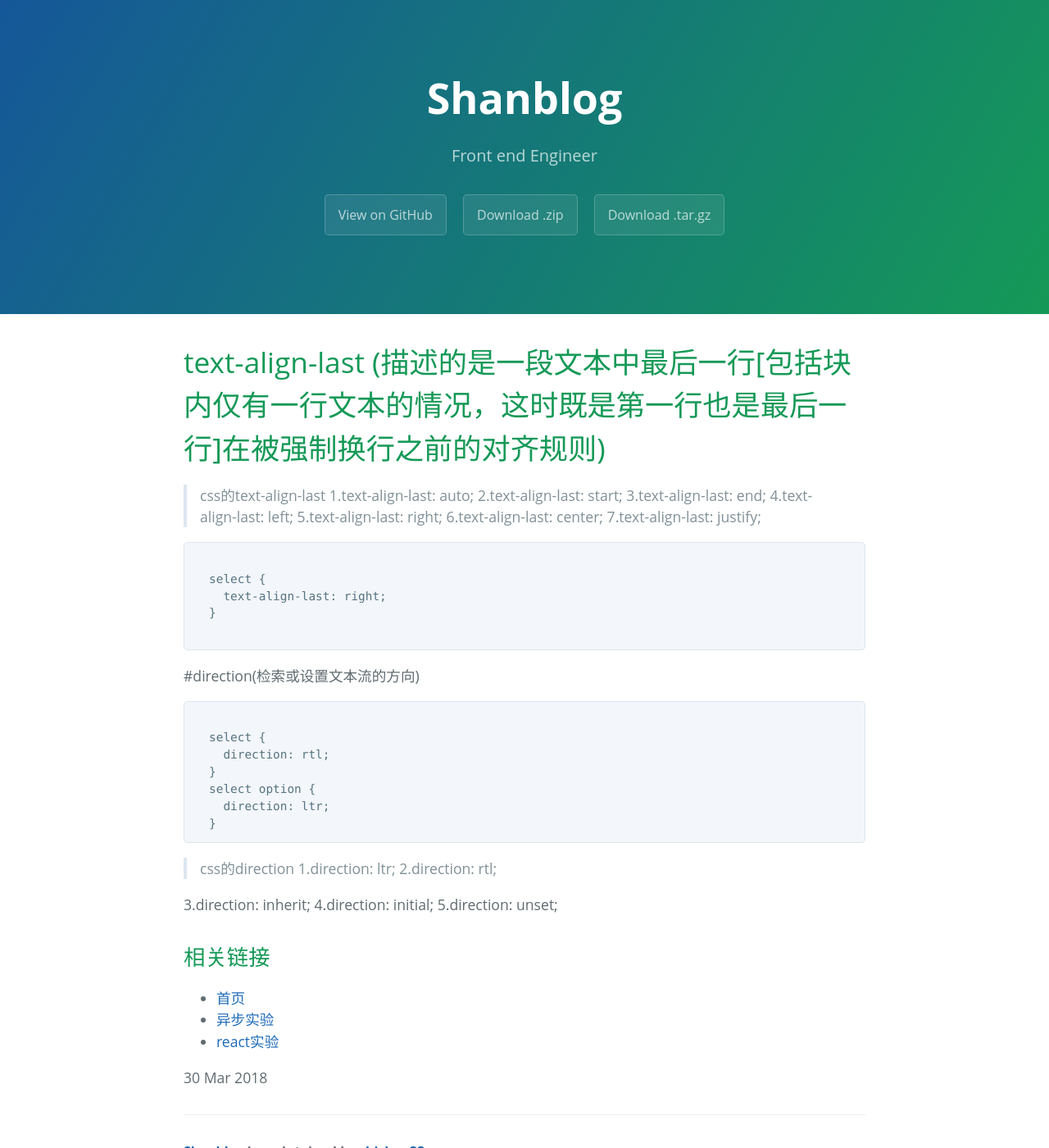
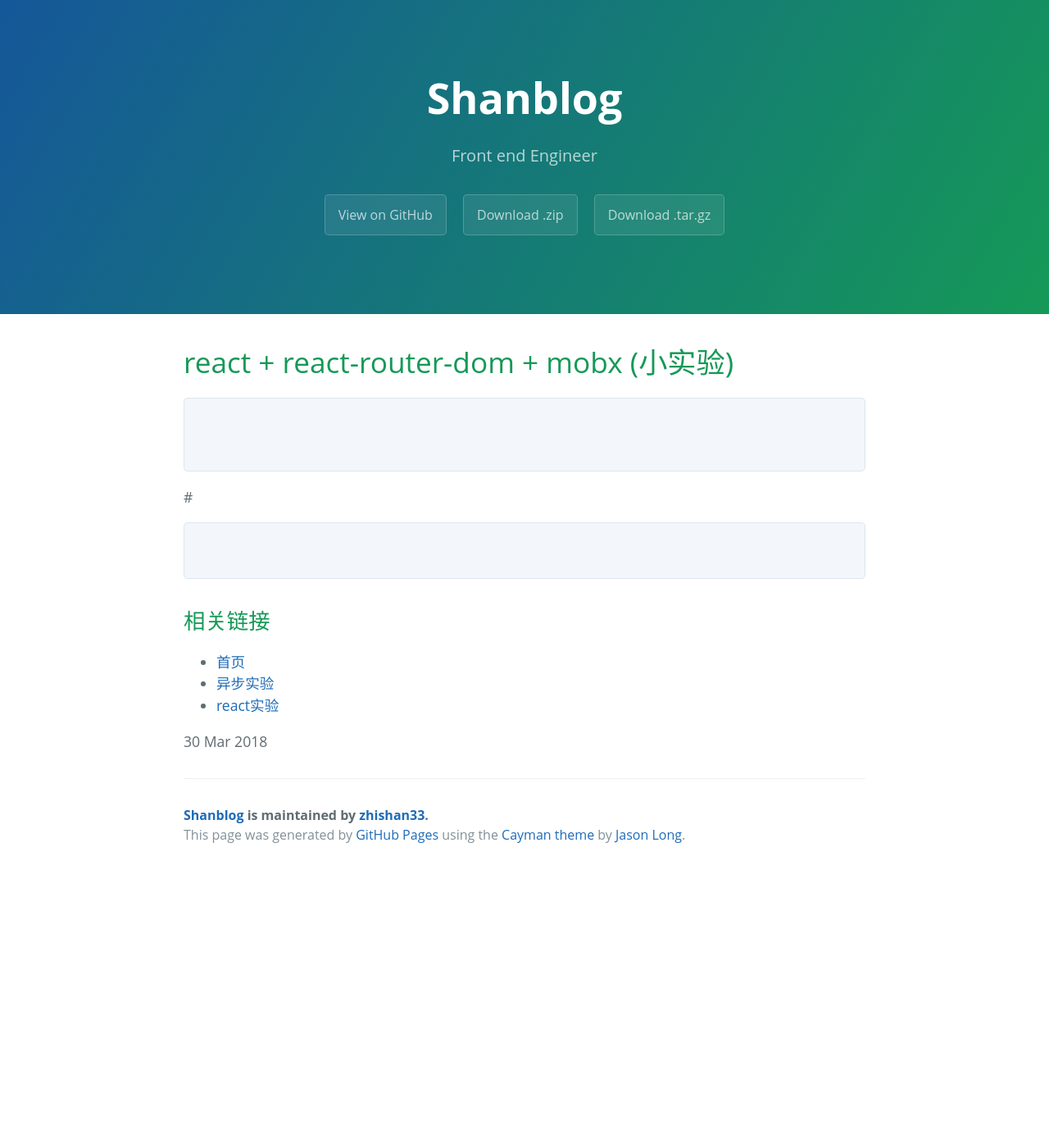
Before and after one commit to zhishan33/shanBlog, a Jekyll site: the page built from _posts/2018-03-30-learn-react.md, in a window 1280 px wide and 1400 px high. Shown: the whole window at 82% size. Built offline with Jekyll 4.4.1, drawn with Linux system fonts in a browser that asks for light colours.

Commit message:
learn react

````diff
--- a/_posts/2018-03-30-learn-react.md
+++ b/_posts/2018-03-30-learn-react.md
@@ -3,44 +3,26 @@ layout: default
 title: learn react
 ---
 
-# text-align-last (描述的是一段文本中最后一行[包括块内仅有一行文本的情况，这时既是第一行也是最后一行]在被强制换行之前的对齐规则)
+# react + react-router-dom + mobx (小实验)
 
-> css的text-align-last
-1.text-align-last: auto;
-2.text-align-last: start;
-3.text-align-last: end;
-4.text-align-last: left;
-5.text-align-last: right;
-6.text-align-last: center;
-7.text-align-last: justify;
+>
+
 
 ```
 
-  select {
-    text-align-last: right;
-  }
+
 
 ```
 
-#direction(检索或设置文本流的方向)
+#
 
 ```
 
-  select {
-    direction: rtl;
-  }
-  select option {
-    direction: ltr;
-  }
+
 ```
 
-> css的direction
-1.direction: ltr;
-2.direction: rtl;
+>
 
-3.direction: inherit;
-4.direction: initial;
-5.direction: unset;
 
 
 
````
